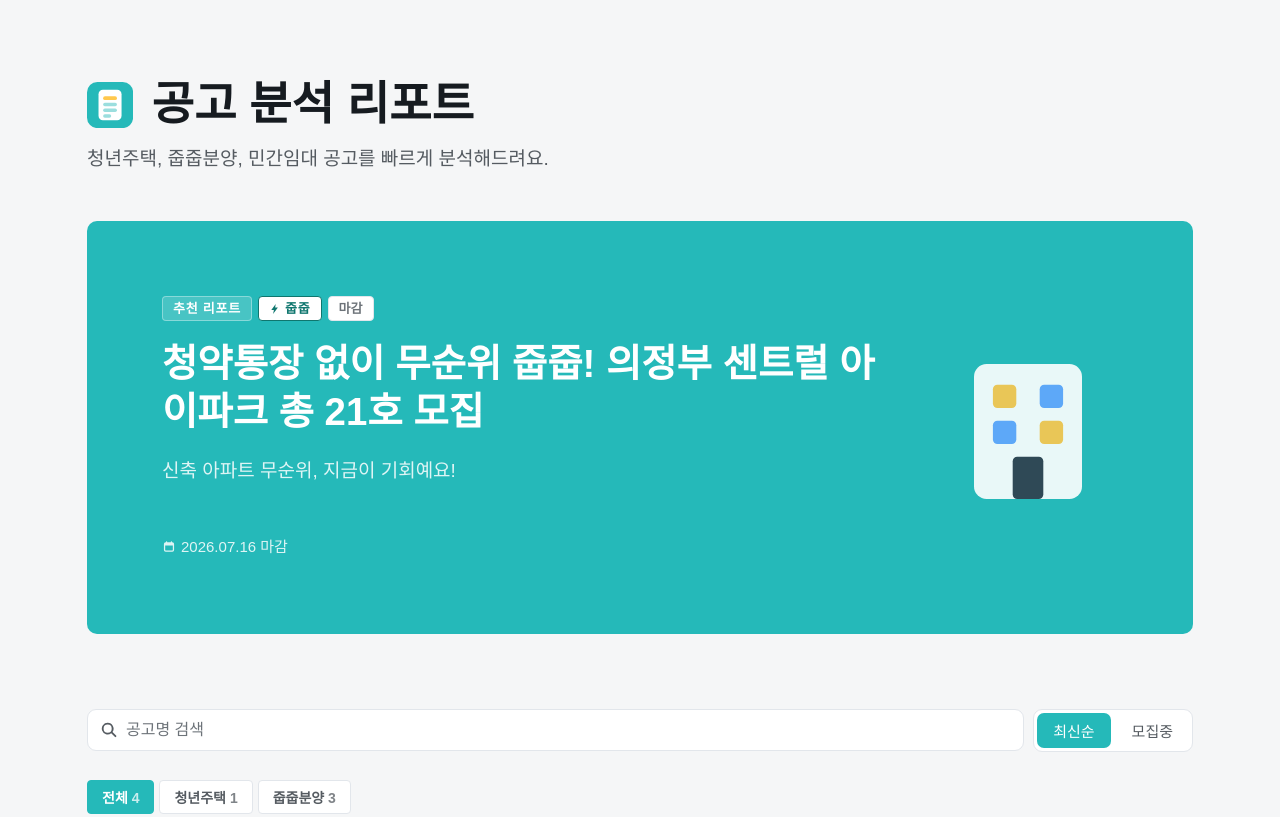
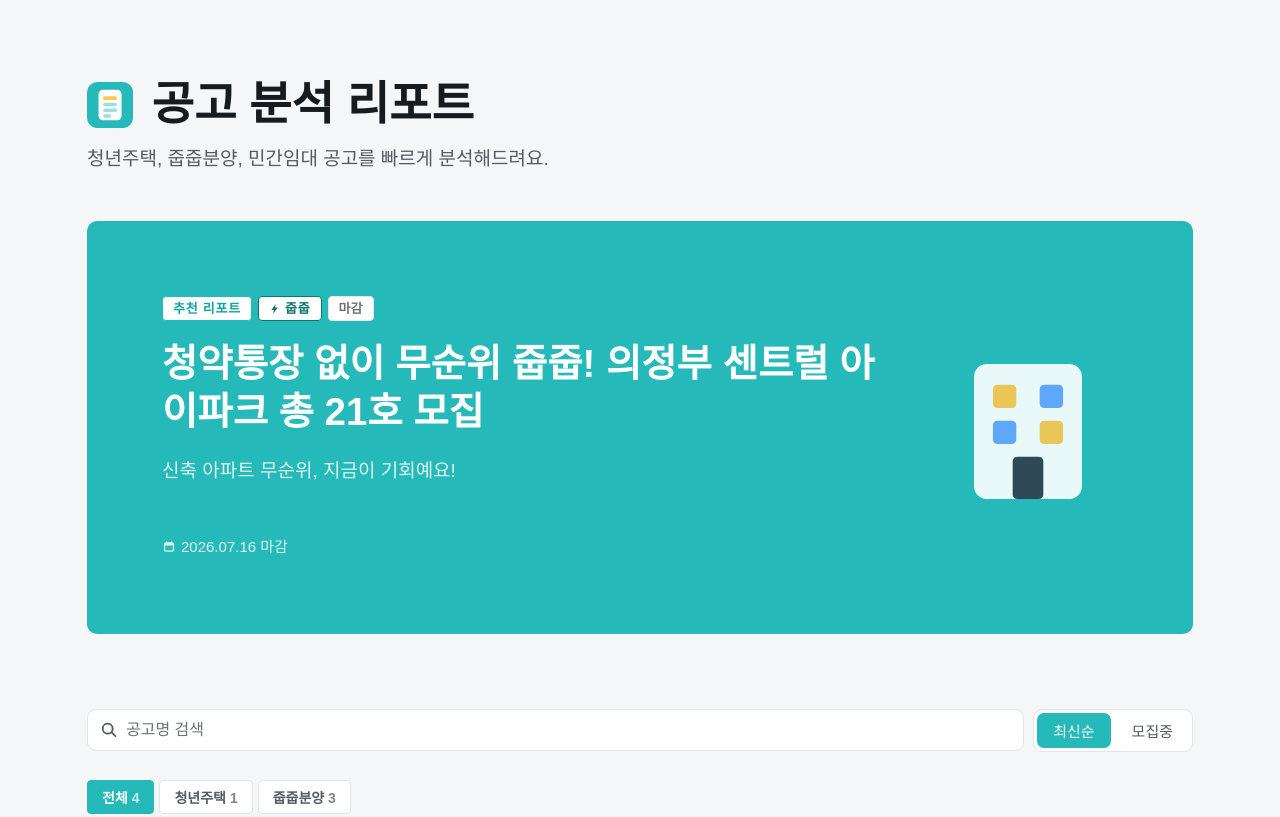
Before and after one commit to NFmkt/notice-report, a plain HTML site: page index.html in a window 1280 px wide. Shown: the top 817 px of the page. Drawn offline with Linux system fonts and the light colour scheme; a web font is replaced by a local one.

Commit message:
히어로 배지 스타일 통일 (report-badge 글래스 → 흰 칩)
추천/최신 리포트 리본이 반투명 글래스였고 옆의 채널·상태 배지는
불투명 흰 칩이라 서로 다른 스타일이 섞여 있던 것을 통일.

```diff
--- a/css/styles.css
+++ b/css/styles.css
@@ -962,9 +962,9 @@ a:focus-visible {
 .hero-report-icon svg { width: 100%; height: 100%; }
 .report-badge {
   display: inline-block;
-  background: rgba(255,255,255,0.16);
-  color: #fff;
-  border: 1.5px solid rgba(255,255,255,0.35);
+  background: #fff;
+  color: var(--accent-dark);
+  border: 1.5px solid var(--accent);
   font-size: 13px;
   font-weight: 700;
   line-height: 1;
```
